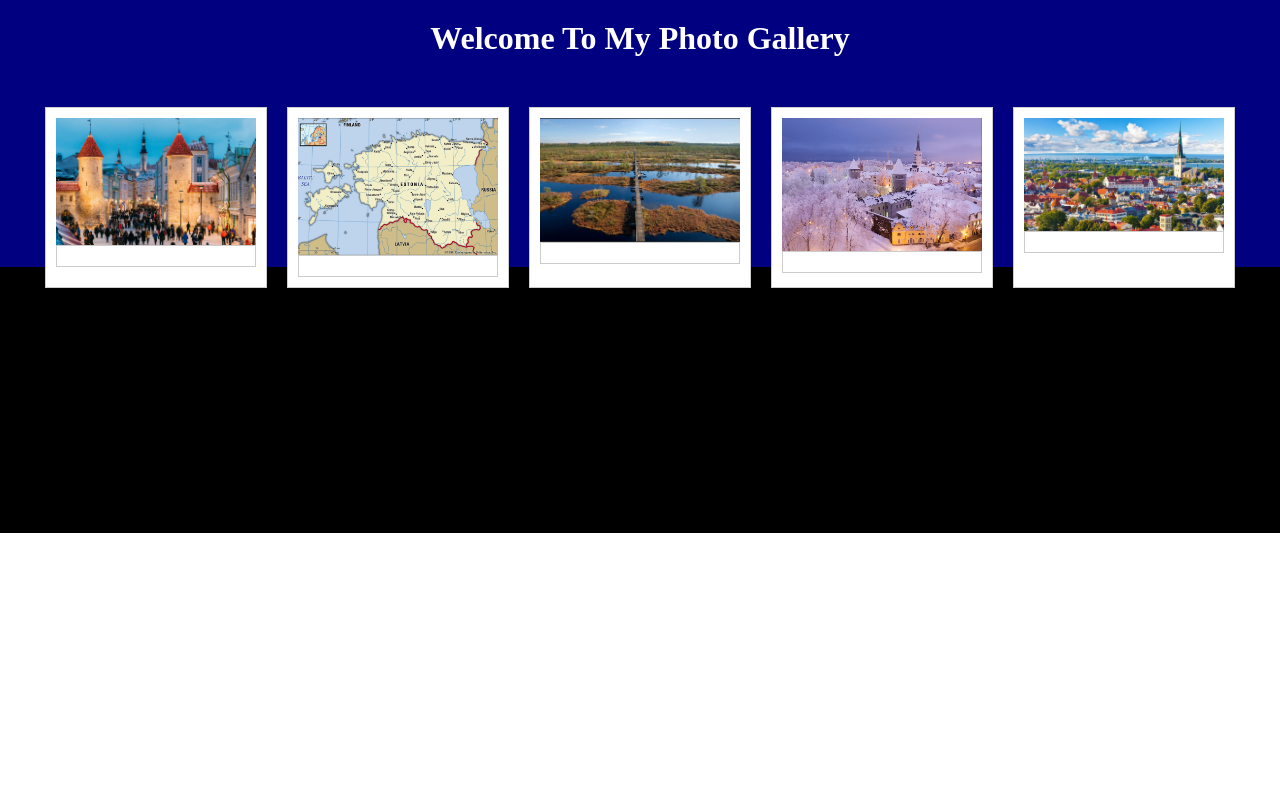
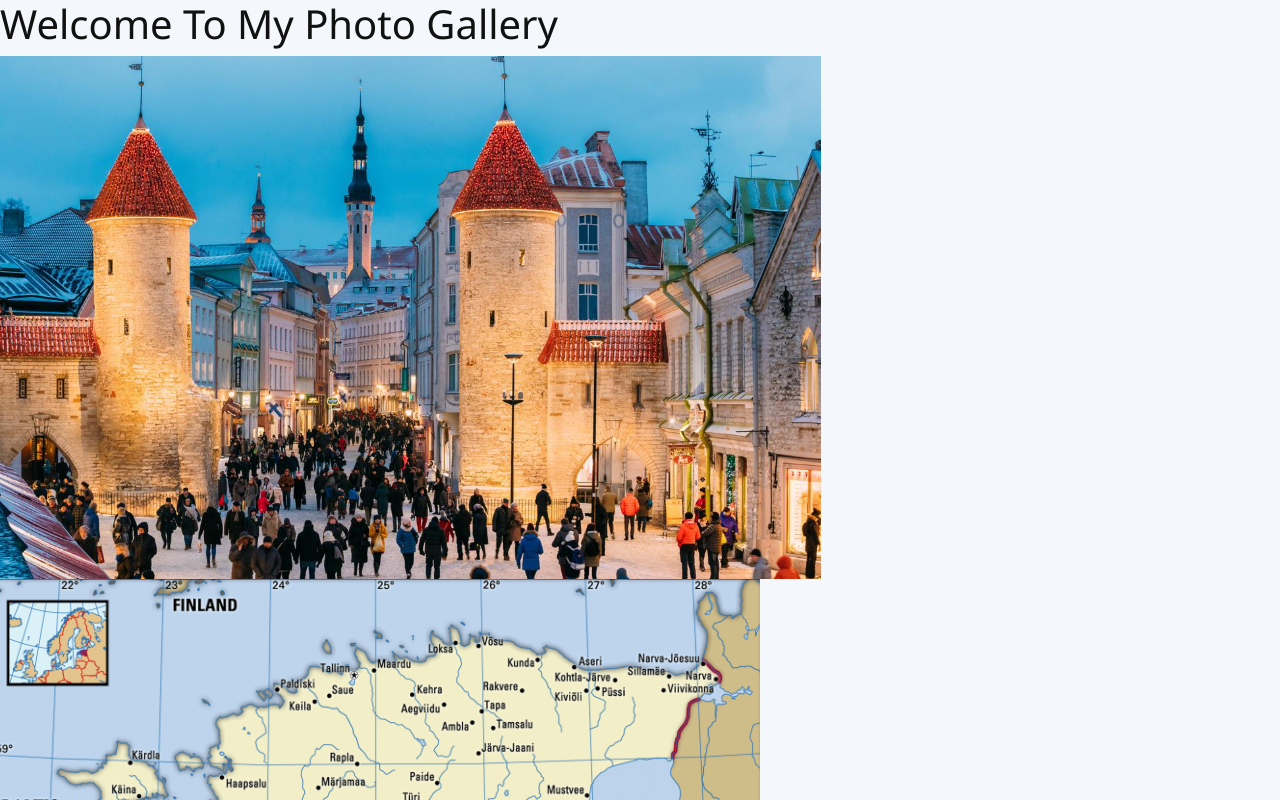
Before and after one commit to Baddar406/BAM, a plain HTML site: page index.html in a window 1280 px wide. Shown: the top 800 px of the page. Drawn offline with nearby package versions, Linux system fonts and the light colour scheme.

Commit message:
Added Bootstrap and reworked CSS

```diff
--- a/index.html
+++ b/index.html
@@ -4,6 +4,7 @@
     <meta charset="UTF-8">
     <meta name="viewport" content="width=device-width, initial-scale=1.0">
     <title>Photo Gallery</title>
+    <link href="https://cdn.jsdelivr.net/npm/bootstrap@5.3.8/dist/css/bootstrap.min.css" rel="stylesheet" integrity="sha384-sRIl4kxILFvY47J16cr9ZwB07vP4J8+LH7qKQnuqkuIAvNWLzeN8tE5YBujZqJLB" crossorigin="anonymous">
     <link rel = "stylesheet" href = "styles.css" >
 </head>
 <body>
--- a/styles.css
+++ b/styles.css
@@ -1,52 +1,15 @@
-/* Reset some default browser styles */
-* {
-    margin: 0;
-    padding: 0;
-    box-sizing: border-box;
+/* ====== Main colors of the Estonian flag ====== */
+:root {
+    --est-blue: #0072CE;
+    --est-black: #111111;
+    --est-white: #ffffff;
+    --bg-light: #f4f7fb;
 }
 
-/* Page background and font */
+/* ====== Global styles ====== */
 body {
+    background-color: var(--bg-light);
+    color: var(--est-black);
+    font-family: "Segoe UI", Roboto, Arial, sans-serif;
     margin: 0;
-    height: 100vh;
-    background: linear-gradient(
-        to bottom,
-        #000080 0%,
-        #000080 33.33%,
-        #000000 33.33%,
-        #000000 66.66%,
-        #ffffff 66.66%,
-        #ffffff 100%
-    );
 }
-
-
-/* Header styling */
-header {
-    background-color: #000080;
-    color: white;
-    text-align: center;
-    padding: 20px;
-}
-
-/* Gallery container */
-.Gallery {
-    display: flex;
-    justify-content: center;
-    gap: 20px;
-    padding: 30px;
-}
-
-/* Each photo box */
-.Gallery div {
-    background-color: white;
-    padding: 10px;
-    border: 1px solid #ccc;
-}
-
-/* Images */
-.Gallery img {
-    width: 200px;
-    height: auto;
-    display: block;
-}
```
Also changed, not shown: img0.html (+2 -0 lines).
